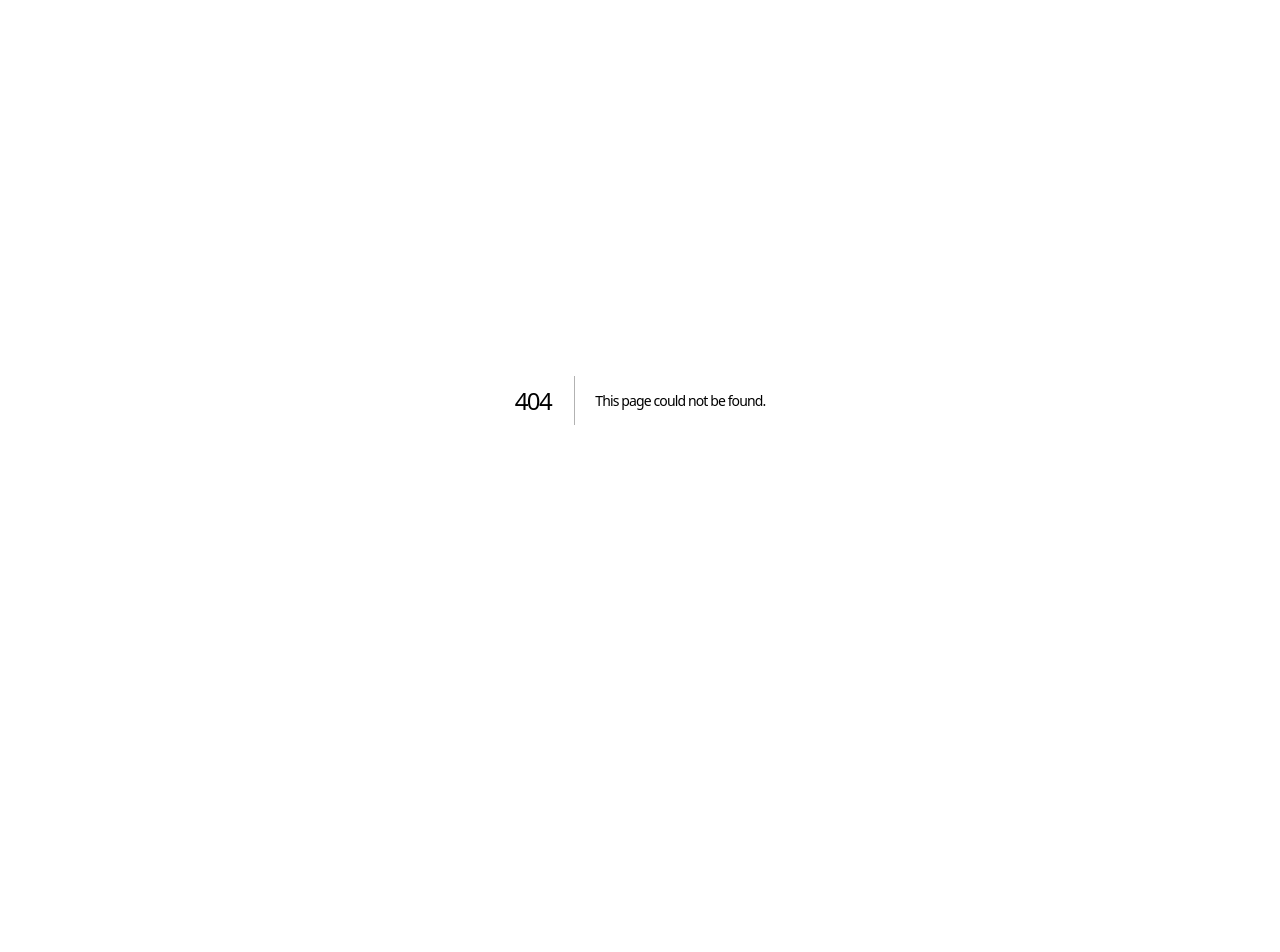
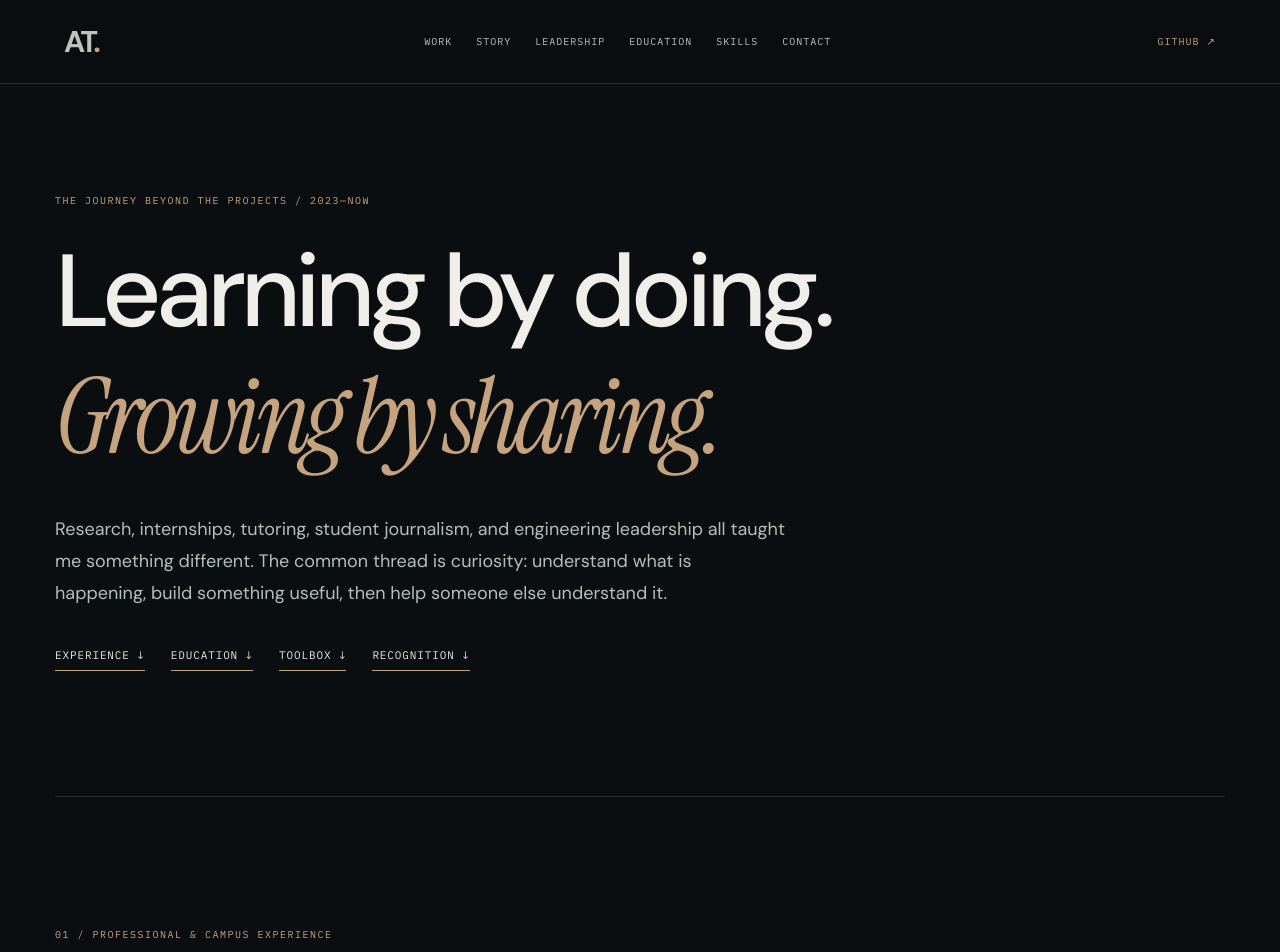
Before and after one commit to adhyayan15/adhyayan-portfolio, a Next.js app: page /experience in a window 1280 px wide. Before the commit this address had no page. Shown: the top 952 px of the page. Before the commit the page ends 800 px from the top, so only its background shows below. Built offline with nearby package versions, Linux system fonts and the light colour scheme.

Commit message:
Add complete experience, education, skills and honors page

```diff
--- /dev/null
+++ b/app/experience/page.jsx
@@ -0,0 +1,42 @@
+import styles from './experience.module.css';
+
+export const metadata = {
+  title: 'Experience & Skills | Adhyayan Tiwari',
+  description: 'Engineering experience, robotics research, leadership, education, technical skills, and honors.'
+};
+const roles = [
+  {date:'OCT 2026 — PRESENT',type:'RESEARCH',org:'USF · Embodied Robotics & Autonomy Lab',role:'Undergraduate Research Assistant',detail:'Working on NanaBot, an ongoing companion-robot research effort for older adults. I am exploring how AI, perception, and human–robot interaction can be designed around the person a machine is meant to help.',points:['Human-centered robotics research and exploration','Computer vision, embodied AI, and interaction concepts','Early-stage research — no finished clinical deployment is claimed']},
+  {date:'AUG 2026 — PRESENT',type:'TEACHING',org:'USF · Engineering Student Success Center',role:'Peer Tutor',detail:'I tutor electrical engineering, mathematics, physics, chemistry, and programming. What I enjoy most is helping someone go from “I don’t get this” to being able to reason through a problem themselves.',points:['Calculus I–III, physics, chemistry and differential equations','Digital circuits, electrical systems, C programming, engineering analysis','Guided problem-solving instead of handing students answers']},
+  {date:'AUG 2026 — PRESENT',type:'LEADERSHIP',org:'International Society of Automation · USF',role:'Chapter President',detail:'Helping the student chapter build closer connections with automation professionals and turning technical curiosity into real workshops, tours, and opportunities.',points:['Lead a seven-member executive board','Work with the Tampa Bay professional ISA chapter','Develop technical events, networking, and industry outreach']},
+  {date:'APR 2026 — PRESENT',type:'LEADERSHIP',org:'Society of Asian Scientists and Engineers · USF',role:'Vice President External Affairs',detail:'I coordinate technical projects, external relationships, public relations, and service. A favorite moment was turning an unhelpful experience at a PCB workshop into a new workshop where I could answer questions one on one.',points:['Coordinate technical projects and industry-facing initiatives','Helped build and work with a 20+ member leadership team','Hosted a full-adder PCB design workshop attended by 59 students']},
+  {date:'AUG 2026 — PRESENT',type:'OUTREACH',org:'USF College of Engineering',role:'Student Ambassador',detail:'Representing the college to prospective students and guests through outreach and open-house events.',points:['Engage visitors and prospective engineering students','Explain college opportunities from a current student perspective']},
+  {date:'JUN 2026',type:'EMBEDDED SYSTEMS',org:'Spaceborn',role:'Hardware & Integration Intern',detail:'A short foundational internship focused on STM32 systems, embedded software workflows, and the interfaces used in autonomous hardware.',points:['STM32 architecture and STM32CubeIDE workflows','UART, SPI, I²C, PWM, and MAVLink fundamentals']},
+  {date:'JAN — MAY 2026',type:'WRITING',org:'The Oracle · University of South Florida',role:'News Correspondent',detail:'I reported on campus developments, research, funding, infrastructure, and student experiences. Interviewing people taught me to research before forming a conclusion and to make complex information understandable.',points:['Reporting and source interviews','Research, synthesis, and clear written communication'],link:'https://www.usforacle.com/author/Adhyayan%20Tiwari,%20CORRESPONDENT/'},
+  {date:'AUG 2025 — APR 2026',type:'LEADERSHIP',org:'SASE · University of South Florida',role:'Conference Chair',detail:'Worked on student conference access, fundraising, logistics, industry connections, and student events.',points:['Coordinated SERC 2026 participation and logistics','Organized a WSP Tampa office visit and internship panel']},
+  {date:'JUN 2024',type:'APPLIED AI',org:'National University of Singapore · AIYA',role:'AI & ML Program Participant',detail:'A 15-day program where I explored machine learning, natural language processing, and computer vision by building team projects under deadlines.',points:['Completed two end-to-end team AI projects','Earned Grade A and faculty recommendation','Best Project recognition awarded to two of fifty participants']},
+  {date:'DEC 2023 — JAN 2024',type:'DATA',org:'LuneBlaze',role:'Data Analyst Intern',detail:'An early introduction to using Python and structured analysis to understand trends and communicate recommendations.',points:['Analyzed datasets for trends and opportunities','Recognized as Best Performer']},
+];
+const skills = [
+ ['HARDWARE & EMBEDDED',['STM32','ESP32','PCB design','Digital circuits','UART / I²C / SPI / PWM','Motor-control interfaces','KiCad','LTspice']],
+ ['RTL & PROGRAMMING',['Verilog','Icarus Verilog','GTKWave','C','Python','Git / GitHub','Linux / WSL2','Testbenches']],
+ ['AI & ROBOTICS',['Computer vision','OpenCV','PyTorch','TensorRT','CUDA inference','ROS 2 (learning)','Gazebo (learning)','Benchmarking']],
+ ['TOOLS & WORKFLOW',['MATLAB','Fusion 360','VS Code','STM32CubeIDE','Technical writing','Debugging','Data visualization','Research']],
+];
+const honors = [
+ ['4.0','Cumulative GPA (including transfer coursework)'],
+ ['2×','Dean’s List · Fall 2025 and Spring 2026'],
+ ['1st','USF Foundations of Engineering F1 object-following robot · 15 teams'],
+ ['Best Project','National University of Singapore AIYA program · 2 of 50 participants'],
+ ['2nd','World Robot Olympiad · Central India regional recognition'],
+ ['Baal Vigyan','Best Aim & Utility; Best Knowledge & Content recognitions'],
+];
+export default function Experience(){return <main className={styles.page}>
+  <header className={styles.nav}><a href="/" className={styles.brand}>AT<span>.</span></a><nav><a href="/#work">WORK</a><a href="/#story">STORY</a><a href="/#impact">LEADERSHIP</a><a href="#education">EDUCATION</a><a href="#skills">SKILLS</a><a href="/#contact">CONTACT</a></nav><a href="https://github.com/adhyayan15" target="_blank" rel="noreferrer">GITHUB ↗</a></header>
+  <div className={styles.content}>
+    <section className={styles.hero}><div className={styles.kicker}>THE JOURNEY BEYOND THE PROJECTS / 2023—NOW</div><h1>Learning by doing.<br/><em>Growing by sharing.</em></h1><p>Research, internships, tutoring, student journalism, and engineering leadership all taught me something different. The common thread is curiosity: understand what is happening, build something useful, then help someone else understand it.</p><div className={styles.jump}><a href="#experience">EXPERIENCE ↓</a><a href="#education">EDUCATION ↓</a><a href="#skills">TOOLBOX ↓</a><a href="#recognition">RECOGNITION ↓</a></div></section>
+    <section id="experience" className={styles.section}><span className={styles.kicker}>01 / PROFESSIONAL & CAMPUS EXPERIENCE</span><h2>What the roles<br/><em>actually meant.</em></h2><p className={styles.desc}>A more complete record, including shorter learning programs and research still in progress.</p><div className={styles.timeline}>{roles.map((r,i)=><article className={styles.role} key={r.org+r.role}><div className={styles.meta}><span>{String(i+1).padStart(2,'0')} / {r.type}</span><span>{r.date}</span></div><div><span className={styles.org}>{r.org}</span><h3>{r.role}</h3><p>{r.detail}</p><ul>{r.points.map(p=><li key={p}>{p}</li>)}</ul>{r.link&&<a className={styles.textLink} href={r.link} target="_blank" rel="noreferrer">READ THE ARTICLES ↗</a>}</div></article>)}</div></section>
+    <section id="education" className={styles.section}><span className={styles.kicker}>02 / ACADEMIC FOUNDATION</span><h2>Learning the theory.<br/><em>Testing the ideas.</em></h2><div className={styles.education}><div><span className={styles.kicker}>UNIVERSITY OF SOUTH FLORIDA / TAMPA</span><h3>B.S. Electrical Engineering<br/><em>Minor in Computer Science</em></h3><p>August 2025 — expected December 2029</p><div className={styles.numbers}><div><strong>4.0</strong><small>OVERALL GPA</small></div><div><strong>2×</strong><small>DEAN’S LIST</small></div></div></div><div><span className={styles.kicker}>SELECTED COURSEWORK</span><p>Digital Circuits, Programming in C, Electrical Systems I, Engineering Analysis, Electrical Engineering Science I, Differential Equations, Calculus I–III, Physics I, and General Chemistry I.</p><p className={styles.note}>Some Fall 2026 courses are in progress; they are not listed as completed.</p></div></div></section>
+    <section id="skills" className={styles.section}><span className={styles.kicker}>03 / TECHNICAL TOOLBOX</span><h2>What I use<br/><em>and what I'm learning.</em></h2><p className={styles.desc}>A working toolbox, not a claim that I have mastered every technology listed.</p><div className={styles.skills}>{skills.map(([name,items])=><div className={styles.skillCard} key={name}><h3>{name}</h3><div>{items.map(item=><span key={item}>{item}</span>)}</div></div>)}</div></section>
+    <section id="recognition" className={styles.section}><span className={styles.kicker}>04 / MILESTONES</span><h2>Recognition<br/><em>along the way.</em></h2><div className={styles.honors}>{honors.map(([value,label])=><div key={label}><strong>{value}</strong><span>{label}</span></div>)}</div></section>
+    <section className={styles.end}><span className={styles.kicker}>AND THE NEXT CHAPTER</span><h2>The best part is<br/>I'm <em>still learning.</em></h2><p>See the actual engineering behind the story, or get in touch if you're building something interesting.</p><div className={styles.jump}><a href="/#work">EXPLORE MY PROJECTS ↗</a><a href="mailto:adhyayan@usf.edu">START A CONVERSATION ↗</a></div></section>
+  </div></main>}
```
